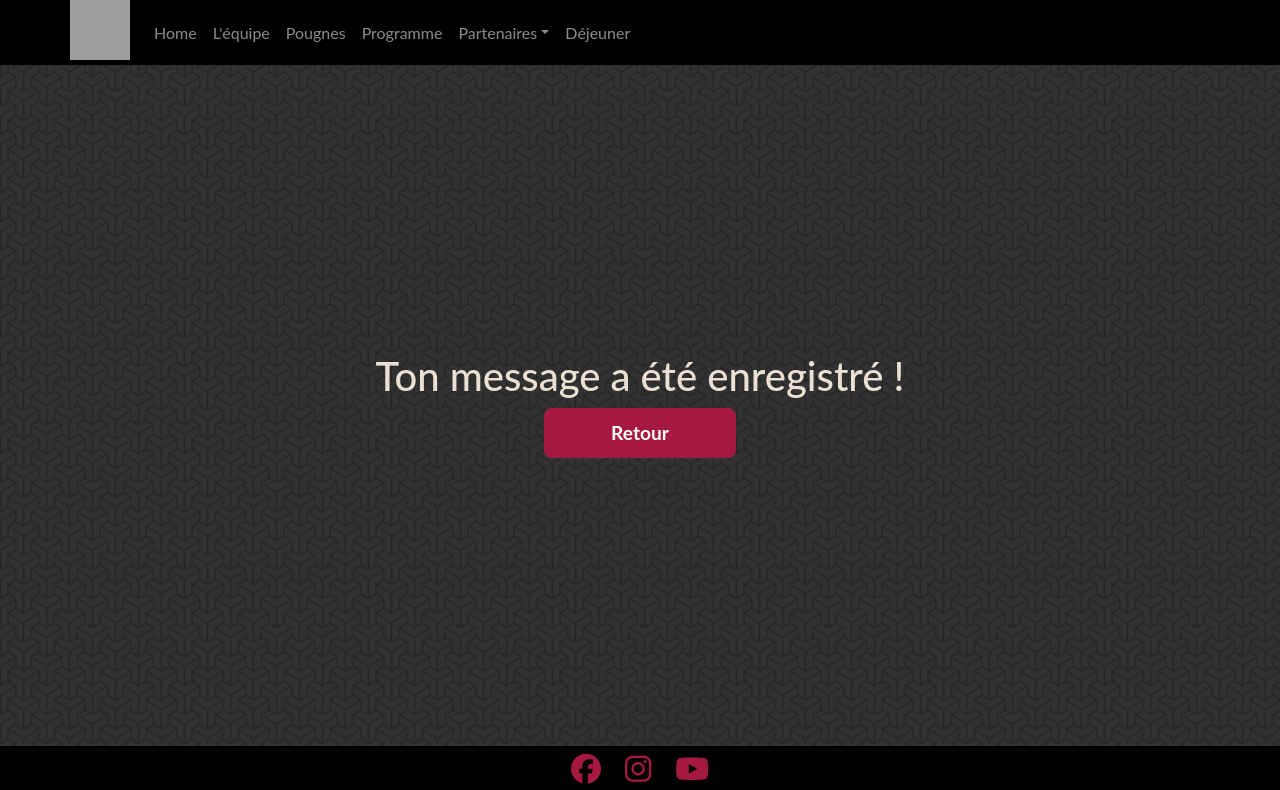
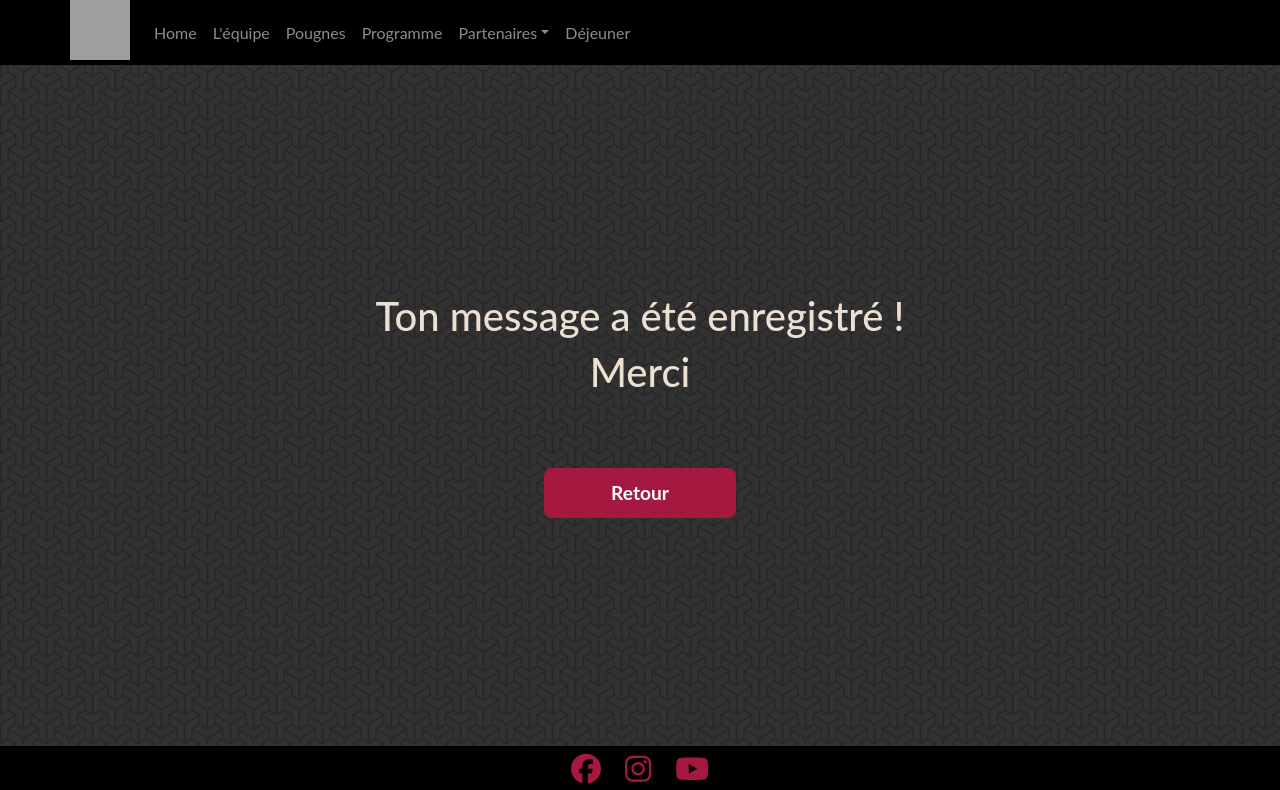
Before and after one commit to HugoKD/siite, a Django app: page /redirection/ in a window 1280 px wide. Shown: the top 790 px of the page. Run offline with Django 4.2, Linux system fonts and the light colour scheme; some libraries are stand-ins or nearby versions; grey boxes are pictures that could not be loaded.

Commit message:
fumulaire contact

```diff
--- a/contact/static/css/redirection.css
+++ b/contact/static/css/redirection.css
@@ -25,6 +25,9 @@ body {
 
 .message {
     color: #ece0d2;
+    text-emphasis: #b20000;
+    text-align: center;
+    margin-bottom: 5%;
 }
 
 
--- a/contact/templates/contact/redirection.html
+++ b/contact/templates/contact/redirection.html
@@ -20,7 +20,10 @@
     {% block content %}
     {% endblock %}
     <div class="main">
-        <div class="message"><h1>Ton message a été enregistré !</h1></div>
+        <div class="message">
+            <h1>Ton message a été enregistré !</h1>
+            <h1>Merci </h1>
+        </div>
         <button><a href="../" >Retour</a></button>
     </div>
     <footer>
```
Also changed, not shown: db.sqlite3.
